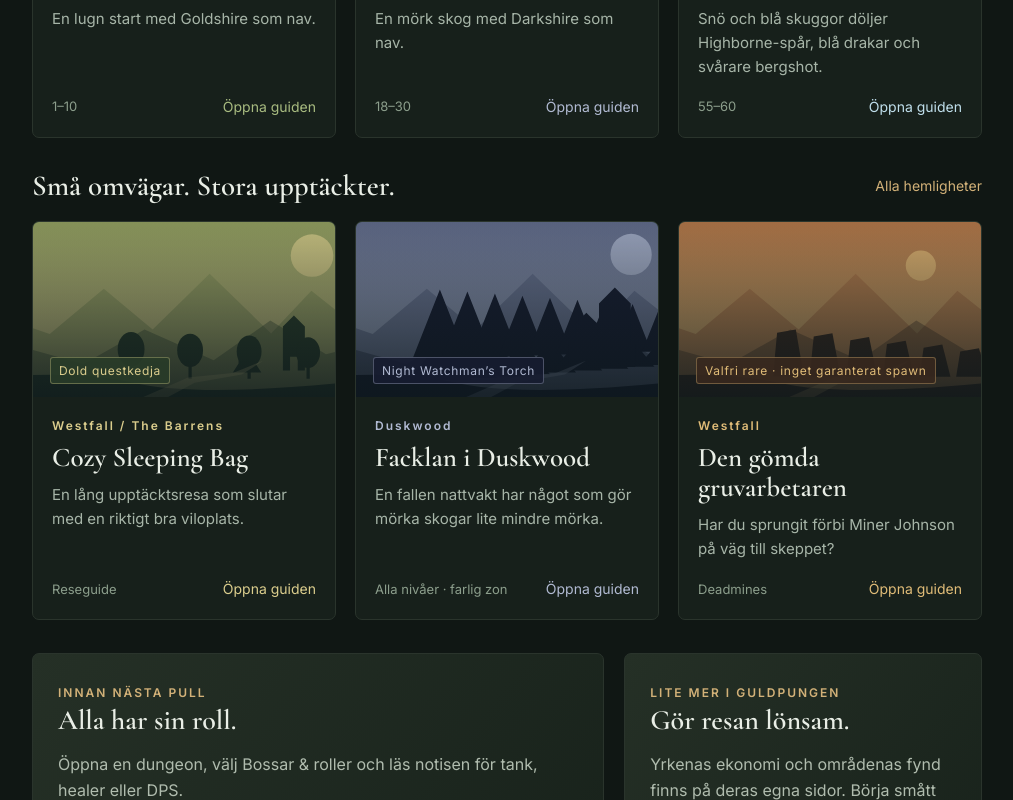
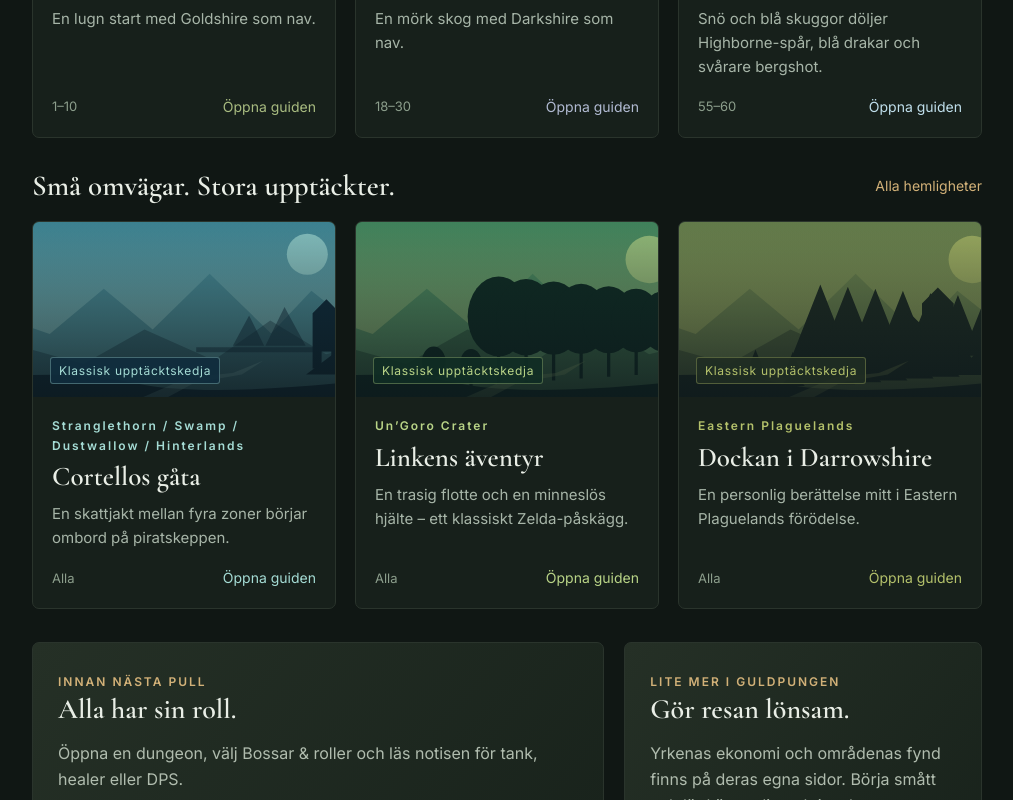
Before and after one commit to Thetobias83/Wowinformation, a plain HTML site: page index.html in a window 1280 px wide. Shown: the part 1353-2153 px from the top of the page, without its empty margins (256-1269 px from the left). Drawn offline with nearby package versions, Linux system fonts and the light colour scheme.

Commit message:
Add twelve lore chapters and three Classic discovery starts

```diff
--- a/index.html
+++ b/index.html
@@ -1,6 +1,6 @@
 <!doctype html>
 <html lang="sv">
-<head><meta charset="UTF-8"><meta name="viewport" content="width=device-width,initial-scale=1"><meta name="theme-color" content="#101914"><meta name="description" content="Svenska WoW Forever-guider: 44 områden, 35 dungeonvingar, alla yrken, lore, NPC:er, bossroller och hemligheter."><title>WoW Forever · Äventyrsguiden</title><link rel="icon" href="./compass.svg" type="image/svg+xml"><link rel="stylesheet" href="./style.css"><link rel="stylesheet" href="./areas.css?v=20261122-3"><script src="./data.js" defer></script><script src="./world.js" defer></script><script src="./professions.js" defer></script><script src="./dungeons.js" defer></script><script src="./details.js" defer></script><script src="./research.js" defer></script><script src="./lore.js" defer></script><script src="./scenes.js" defer></script><script src="./app.js?v=20261122-3" defer></script></head>
+<head><meta charset="UTF-8"><meta name="viewport" content="width=device-width,initial-scale=1"><meta name="theme-color" content="#101914"><meta name="description" content="Svenska WoW Forever-guider: 44 områden, 35 dungeonvingar, alla yrken, lore, NPC:er, bossroller och hemligheter."><title>WoW Forever · Äventyrsguiden</title><link rel="icon" href="./compass.svg" type="image/svg+xml"><link rel="stylesheet" href="./style.css"><link rel="stylesheet" href="./areas.css?v=20261122-4"><script src="./data.js" defer></script><script src="./world.js" defer></script><script src="./professions.js" defer></script><script src="./dungeons.js" defer></script><script src="./details.js" defer></script><script src="./research.js" defer></script><script src="./lore.js" defer></script><script src="./lore-more.js" defer></script><script src="./scenes.js" defer></script><script src="./app.js?v=20261122-4" defer></script></head>
 <body><a class="skip" href="#main">Hoppa till innehållet</a>
 <aside class="sidebar"><a class="brand" href="#home"><img src="./compass.svg" alt="" width="44" height="44"><span>WOW <b>FOREVER</b><small>ÄVENTYRSGUIDEN</small></span></a><p class="nav-label">DITT ÄVENTYR</p><nav aria-label="Huvudnavigation" id="navigation"></nav><div class="side-bottom"><span class="rune">✧</span><p>Det finns alltid mer<br>att upptäcka.</p><small>En svensk, oberoende fanguide</small></div></aside>
 <div class="page"><header class="topbar"><button id="menu" class="icon-button" aria-label="Öppna meny" aria-expanded="false">☰</button><div class="breadcrumb">AZEROTH / <span id="crumb">Översikt</span></div><label class="search"><span aria-hidden="true">⌕</span><input id="search" type="search" placeholder="Sök zon, boss, yrke eller hemlighet…" aria-label="Sök i alla guider"><kbd>/</kbd></label><span class="edition">WoW: Forever</span></header>
--- /dev/null
+++ b/lore-more.js
@@ -0,0 +1,72 @@
+/* Swedish wiki adaptations, CC BY-SA 4.0; attribution is rendered per chapter. */
+const MORE_LORE=[
+ {id:'blackfathom',title:'Från Elunes tempel till Aku’mais helgedom',article:'Blackfathom_Deeps',guides:['ashenvale','blackfathom-deeps'],paragraphs:[
+ 'Blackfathom Deeps var ett tempel till Elune, känt som Lathar’Lazal. Efter Sundering återstod vattenfyllda ruiner under Ashenvales kust. Den gamla helgedomen är viktig för att förstå kontrasten: det som skulle vara en plats för vördnad har blivit hem åt något helt annat.',
+ 'Twilight’s Hammer drogs till mörkret och till hydran Aku’mai. I den klassiska berättelsen leds kultisterna av Twilight Lord Kelris, som ser varelsen som ett tecken på de gamla gudarnas återkomst. Även naga och satyr söker sig till ruinernas kraft. Det är alltså flera grupper som använder samma plats, snarare än ett enda enhetligt tempelfolk.',
+ 'Se de heliga rummen och vattnet som två lager av platsens historia. En gammal moonwell är inte automatiskt trygg bara för att den en gång var helig. Denna bakgrund använder den ursprungliga berättelsen; senare Retail-bossar och Season of Discoverys raidmekaniker hör inte till denna guide.'
+ ],people:[['Twilight Lord Kelris','Kultledaren som dyrkar Aku’mai i den klassiska berättelsen.'],['Aku’mai','Hydran som kultisterna ser som ett förebud om de gamla gudarnas återkomst.']]},
+ {id:'razorfen-kraul',title:'Agamaggans arv bland törnena',article:'Razorfen_Kraul_(Classic)',guides:['barrens','razorfen-kraul'],paragraphs:[
+ 'Under War of the Ancients kämpade den väldige vildsvinsguden Agamaggan mot Burning Legion. Han föll, men hans insats bidrog till Azeroths försvar. Enligt berättelsen växte de stora törnena upp där hans blod träffade marken. För quilboar är Razorfen därför ett heligt arv, inte bara ett bekvämt gömställe.',
+ 'Charlga Razorflank tog makten över Razorfen Kraul. Under hennes styre riktas angrepp mot rivaliserande stammar och Hordens bosättningar. Den klassiska beskrivningen antyder kontakter med Scourge, men formulerar dem som misstankar. Det är en viktig skillnad mellan vad en källa slår fast och vad den bara låter invånarna befara.',
+ 'Kraul ger quilboars närvaro i Barrens en religiös och historisk bakgrund. När du ser de täta törnena ser du samtidigt ett skydd, en bosättning och ett monument över en död gud. Razorfen Downs har en egen historia om hur odödhetens makt tar plats i samma tradition.'
+ ],people:[['Agamaggan','Vildsvinsguden vars offer förknippas med Razorfen.'],['Charlga Razorflank','Härskaren som gör Kraul till ett fäste för sin stam.']]},
+ {id:'razorfen-downs',title:'Lichen på Spiral of Thorns',article:'Amnennar',guides:['razorfen-downs'],paragraphs:[
+ 'Amnennar the Coldbringer är en lich och härskare över Razorfen Downs. Han förknippas med Scourge och har sitt säte högst upp på Spiral of Thorns, omgiven av odöda tjänare. Den kalla elden och de levande törnenas former skapar en tydlig bild av odöd makt i ett äldre landskap.',
+ 'Det ger Downs en annan tyngd än Kraul. Kopplingen mellan de två platserna är inte att de är samma fäste, utan att Razorfen-traditionen får olika uttryck. Här blir slutmötet med en lich ett sätt att konfrontera Scourges närvaro långt från Lordaerons pesthärjade städer.',
+ 'Den klassiska historien låter representanter för båda fraktionerna rikta hjältar mot Amnennar. Det är bakgrund till konflikten, inte en garanti för exakta questkrav eller belöningsvärden i Forever. Senare ombyggda versioners bosslistor blandas inte in i den här instansens rollnotiser.'
+ ],people:[['Amnennar the Coldbringer','Scourge-lichen högst upp på Spiral of Thorns.'],['Andrew Brownell','En av kontakterna som i den klassiska berättelsen vill stoppa lichen.']]},
+ {id:'maraudon',title:'Zaetar, Theradras och centaurernas födelse',article:'Maraudon',guides:['desolace','maraudon'],paragraphs:[
+ 'Maraudon är både en helig plats för centaurerna och en gravplats. Zaetar, son till Cenarius, förenades med jordelementaren Princess Theradras. Deras barn blev centaurernas första khaner, som sedan dödade sin far. Theradras bevarade hans kropp och band hans ande till grottorna.',
+ 'Därför är dungeonens skönhet och förvridna natur delar av samma tragedi. Området kring Zaetars grav bär livskraft, medan andra delar av grottsystemet präglas av korruption. En besökare går inte bara genom olika färgade tunnlar utan genom följderna av en sorg som vägrar släppa taget.',
+ 'Maraudon hjälper också till att förklara varför centaurernas band till Desolace är djupare än en tillfällig bosättning. Läs berättelsen tillsammans med zonens grupper, men använd aktuell Forever-information för ingångar, questkrav och belöningar. Wiki-artikelns särskilt märkta RPG-avsnitt används inte som säker kanon här.'
+ ],people:[['Zaetar','Cenarius son och centaurernas far.'],['Princess Theradras','Jordelementaren som håller Zaetars ande kvar i Maraudon.']]},
+ {id:'duskwood-scythe',title:'Lien, gruvan och vittnet som flydde',article:'Duskwood',guides:['duskwood','deadwind-pass'],paragraphs:[
+ 'Duskwoods mörker har flera berättelsetrådar. Nekromantikern Morbent Fel hör till de odödas historia, medan Scythe of Elune knyter an till worgen och Dark Riders. Det är missvisande att göra varje spöke, varulv och grav till ett enda enkelt problem med samma lösning.',
+ 'Velinde Starsong kom till skogen med lien, men dog och vapnet försvann i Roland’s Doom. När Jitters senare fann det i gruvan utlöstes dess kraft och worgen fyllde tunnlarna. Han flydde med vapnet. Dark Riders från Deadwind Pass drogs också in i jakten, och Sven Yorgens familj blev offer för dem.',
+ 'Berättelsen gör Jitters rädsla till mer än en stämningsdetalj: han är ett vittne som bär på avgörande kunskap. Den ger också en koppling mellan Duskwood och passet österut. Den här historien är separat från Forevers användbara Night Watch-fackla och är inte en instruktion för att få ett senare druidartefaktvapen.'
+ ],people:[['Velinde Starsong','Den tidigare bäraren av Scythe of Elune.'],['Jitters','Det skräckslagna vittnet som fann vapnet i Roland’s Doom.'],['Morbent Fel','Nekromantikern som hör till skogens odöda hot.']]},
+ {id:'teldrassil',title:'Ett nytt världsträd utan den gamla gåvan',article:'World_tree',guides:['teldrassil','moonglade'],paragraphs:[
+ 'Efter att Nordrassil skadats svårt i tredje kriget hade nattalverna förlorat sin odödlighet. Fandral Staghelm och hans druider lät ett nytt världsträd växa fram: Teldrassil, Crown of the Earth. Trädet blev ett nytt hem, men var också ett försök att återställa något som gått förlorat.',
+ 'Att plantera ett stort träd var inte samma sak som att återskapa Nordrassils välsignelser. Teldrassil fick från början inte drakaspekternas välsignelse, och nattalverna återfick inte sin odödlighet. Det ger det vackra startområdet en underliggande osäkerhet: ett samhälle har byggt sin framtid kring ett löfte som inte infriats.',
+ 'Se Dolanaar och Darnassus mot den bakgrunden. Frågan är både hur nattalverna lever i sitt nya hem och vad deras ledare försöker åstadkomma. Senare välsignelser och trädets långt senare öde hör till andra skeden och beskrivs inte som något som just inträffat i Forever.'
+ ],people:[['Fandral Staghelm','Druiden som ledde arbetet med det nya världsträdet.'],['Drakaspekterna','Deras välsignelser är avgörande för skillnaden mellan världsträden.']]},
+ {id:'zulfarrak',title:'Sandfurys stad och svärdet i berättelserna',article:'Zul%27Farrak',guides:['tanaris','zulfarrak'],paragraphs:[
+ 'Zul’Farrak är Sandfury-trollens stad i Tanaris. Den öppna himlen och sanden skiljer den från en vanlig underjordisk dungeon, men stadens heliga platser och ledare gör den till mer än ett militärt läger.',
+ 'Trollens legender berättar om Sul’thraze the Lasher, ett mäktigt svärd som kan fylla fiender med svaghet och skräck. En annan berättelse gäller varelsen i den heliga bassängen, Gahz’rilla. Både föremålet och vattnet hjälper till att ge delar av staden en betydelse utöver den raka vägen till dess härskare, Chief Ukorz Sandscalp.',
+ 'Använd detta som en anledning att läsa namn, föremål och rum under rundan. Historien säger däremot inte att en viss drop är garanterad eller att ett gammalt summoningkrav är oförändrat. Bestäm med laget vilka valfria mål ni vill göra och kontrollera Forevers aktuella krav innan ni reser efter ett särskilt föremål.'
+ ],people:[['Chief Ukorz Sandscalp','Härskaren i den klassiska dungeonens slutmöte.'],['Gahz’rilla','Varelsen som förknippas med stadens heliga bassäng.']]},
+ {id:'durotar',title:'Det nya hemlandet och den bräckliga freden',article:'Invasion_of_Durotar',guides:['durotar','dustwallow'],paragraphs:[
+ 'Durotars grundande var inte bara en fråga om att välja en plats för en stad. Daelin Proudmoores flotta hotade den nya Hordens möjlighet att slå rot i Kalimdor. Amiralen såg orkerna genom de gamla krigens erfarenheter och ville slå mot dem innan deras nya rike blev starkt.',
+ 'Hans dotter Jaina hade byggt andra erfarenheter genom samarbetet med Thrall. Konflikten satte hennes band till fadern mot den fred hon försökte bevara. Thrall och Rexxar ledde Hordens försvar, och striden nådde till slut Theramore, där Daelin dödades.',
+ 'Det gör resan mellan Durotar och Dustwallow Marsh till en rörelse mellan två sammanflätade historier. Havet förenar dem lika mycket som det skiljer dem åt. Bakgrunden kommer från tiden kring Warcraft III: The Frozen Throne; den fastställer inte vilka nutida NPC-dialoger eller återspelningsbara event Forever erbjuder.'
+ ],people:[['Daelin Proudmoore','Amiralen som ville stoppa den nya Horden.'],['Jaina Proudmoore','Hans dotter, vars samarbete med Thrall ställdes på prov.'],['Rexxar','En central hjälte i försvaret av Durotar.']]},
+ {id:'mulgore',title:'En fristad som fortfarande behöver försvaras',article:'Mulgore_(Classic)',guides:['mulgore'],paragraphs:[
+ 'Mulgore omges av berg och öppnar sig mot Barrens genom en passage i öster. Slätterna och Thunder Bluffs höga mesas ger taurerna ett hem där naturen både försörjer och skyddar dem. Bloodhoof Village och Camp Narache har olika roller i det samhället: vardagsliv och upplärning inför nästa steg.',
+ 'Taurernas förbund med Horden hjälper dem stå emot centaurernas räder, men hoten är fler. Venture Companys gruvdrift, quilboars intrång och dvärgarnas utgrävningar vid Bael’dun skapar olika konflikter om samma mark. Den som söker ett gammalt ursprung i berget kan samtidigt inkräkta på någon annans hem.',
+ 'Läs därför startuppdragen som introduktioner till relationer, inte bara som en serie djur att besegra. Jakten, vattnet och respekten för landet visar vad taurerna försöker bevara. Exakta befolkningstal och material märkta som RPG-bakgrund i wikin används inte som aktuella fakta om Forever.'
+ ],people:[['Cairne Bloodhoof','Taurernas ledare i den klassiska tidsbilden.'],['Venture Company','Gruvintresset som skapar konflikt med områdets invånare.']]},
+ {id:'cortello',title:'En gåta som gör världen större',article:'Cortello%27s_Riddle_quest_chain',guides:['cortellos-riddle','stranglethorn','swamp-of-sorrows','dustwallow','hinterlands'],paragraphs:[
+ 'Cortellos kedja börjar med en skriftrulle bland Bloodsail-piraternas skepp söder om Booty Bay. I stället för en tydligt utpekad fiende får läsaren en gåta vars landskapsbeskrivning leder vidare. Texten blir färdvägen.',
+ 'Den klassiska jakten passerar en bro i Swamp of Sorrows och Bloodfen Burrow i sydvästra Dustwallow Marsh innan den slutar under vattnet vid Hinterlands stora kustvattenfall. Den klassiska belöningen är Explorer’s Knapsack, en väska med fjorton platser.',
+ 'Det är ett exempel på hur gamla uppdrag får avlägsna zoner att höra ihop. Läs ledtrådarna i ordning; detta är inte en fullständig verifiering av Forevers krav, föremålsplaceringar eller nuvarande belöning.'
+ ],people:[['Cortello','Namnet bakom den kringresande gåtans texter.'],['Bloodsail Buccaneers','Piraternas skepp är platsen där den klassiska jakten börjar.']]},
+ {id:'linken',title:'Den minneslöse hjälten vid flotten',article:'It%27s_a_Secret_to_Everybody',guides:['linken-adventure','ungoro'],paragraphs:[
+ 'En havererad flotte i Un’Goro ser först ut som ett litet miljöfynd. I den klassiska kedjan leder en undersökning av dammen vidare till Linken, som saknar sina minnen. Fyndet blir början på ett långt äventyr snarare än en snabb engångsbelöning.',
+ 'Namn som It’s a Secret to Everybody och It’s Dangerous to Go Alone gör referensen till The Legend of Zelda tydlig. Linkens situation vid en strand med en trasig flotte anknyter särskilt till Link’s Awakening. Det är en av spelets berättelser där ett påskägg också blivit en egen questkedja.',
+ 'Följ uppdragsloggen och dess mellanled. En gammal lista över hela kedjan räcker inte för att slå fast Forevers nuvarande föremålsvärden. Startöversikten på upptäcktssidan är därför märkt som Classic-underlag.'
+ ],people:[['Linken','Den minneslöse äventyraren som questkedjan handlar om.'],['A Wrecked Raft','Det undersökningsbara föremål som inleder den klassiska berättelsen.']]},
+ {id:'pamela',title:'Pamela väntar fortfarande på sin familj',article:'Pamela_Redpath',guides:['pamela-darrowshire','eastern-plaguelands'],paragraphs:[
+ 'Pamela Redpath bodde med sin familj i Darrowshire och dog när byn föll. I den klassiska berättelsen finns hennes spöke kvar bland ruinerna. Hon ber resenärer om hjälp med sin docka och hoppas fortfarande på sin familj.',
+ 'Hennes far Joseph Redpath blev korrumperad under slaget. Därmed binds den lilla personliga uppgiften ihop med byns större öde: att förstå vad som hände med familjen innebär också att förstå katastrofen i Darrowshire. Pamela ger pestlandskapets förluster ett ansikte.',
+ 'Det här är en berättelse att läsa långsamt. Senare versioner har ändrat delar av uppdragskedjan, så klassiska och moderna questlistor ska inte blandas ihop. Upptäcktsguiden ger en ingång till historien och lovar ingen särskild Forever-belöning.'
+ ],people:[['Pamela Redpath','Barnets spöke som väntar i Darrowshires ruiner.'],['Joseph Redpath','Pamelas far, vars öde är knutet till slaget.']]}
+];
+
+const CLASSIC_DISCOVERIES=[
+ {id:'cortellos-riddle',title:'Cortellos gåta',subtitle:'En skattjakt mellan fyra zoner börjar ombord på piratskeppen.',place:'Stranglethorn / Swamp / Dustwallow / Hinterlands',biome:'coast',related:['stranglethorn','swamp-of-sorrows','dustwallow','hinterlands'],steps:['Undersök Bloodsail-piraternas skepp vid Wild Shore söder om Booty Bay efter Cortello’s Riddle.','Följ första gåtan till bron i Swamp of Sorrows: från Deadwind, fortsätt österut förbi första korsningen till bron och leta under den.','Nästa klassiska ledtråd finns i Bloodfen Burrow i sydvästra Dustwallow Marsh. Räkna med fientliga raptorer.','Sista klassiska stoppet är under vattnet vid foten av det stora vattenfallet vid Hinterlands kust. Ta en säker väg ner; hoppa inte blint från klippan.']},
+ {id:'linken-adventure',title:'Linkens äventyr',subtitle:'En trasig flotte och en minneslös hjälte – ett klassiskt Zelda-påskägg.',place:'Un’Goro Crater',biome:'jungle',related:['ungoro'],steps:['Leta efter A Wrecked Raft vid dammen kring Un’Goro 63, 69. Det är den klassiska startpunkten.','Undersök dammens botten efter A Small Pack och följ uppdraget It’s a Secret to Everybody.','Fortsätt till Linken via uppdragsloggen. Detta är bara starten; senare delar kräver fler resor och mellanled.','Kontrollera aktuella Forever-krav i spelet innan du planerar resten av den långa kedjan. Klassiska nivåkrav och belöningar kan skilja sig.']},
+ {id:'pamela-darrowshire',title:'Dockan i Darrowshire',subtitle:'En personlig berättelse mitt i Eastern Plaguelands förödelse.',place:'Eastern Plaguelands',biome:'plague',related:['eastern-plaguelands'],steps:['Besök Darrowshire och leta efter Pamela Redpath. Läs hennes dialog före du går vidare.','Om Pamela’s Doll är tillgängligt: samla dockans delar enligt din questlogg och använd dem för att sätta samman dockan.','Lämna tillbaka den och läs fortsättningen om familjen. Classic-grenarna och moderna versioners fortsättning är olika.','Planera senare stridsmoment separat med rätt grupp. Den här guiden är en berättelsestart, inte en fullständig Forever-eventtaktik.']}
+];
+for(const d of CLASSIC_DISCOVERIES)GUIDES.push({...d,category:'secrets',faction:'Alla',label:'Klassisk upptäcktskedja',status:'Classic-underlag · Forever-detaljer inte verifierade',caution:'Startöversikt från klassiska wiki-källor. Kontrollera tillgänglighet, questkrav och belöningar i Forever innan du reser. Ingen fullständig steg-för-steg-guide för hela kedjan.',intro:d.subtitle,lore:['Läs den öppningsbara fördjupningen nedan för berättelsen och källan.'],npcs:[],sources:[],gold:'Se resan som ett upptäcktsmål. Belöningsuppgifter i äldre källor är inte en garanti för vad Forever ger.'});
+LORE_CHAPTERS.push(...MORE_LORE);
+for(const chapter of MORE_LORE){const key='lore-'+chapter.id;SOURCES[key]={name:'Warcraft Wiki · '+decodeURIComponent(chapter.article).replaceAll('_',' '),url:'https://warcraft.wiki.gg/wiki/'+encodeURIComponent(decodeURIComponent(chapter.article))};for(const id of chapter.guides){const g=GUIDES.find(g=>g.id===id);if(!g)throw new Error('Unknown lore connection: '+id);(g.loreChapters??=[]).push(chapter.id);g.sources=[...new Set([...g.sources,key])];for(const [name,description] of chapter.people)if(!g.npcs.some(n=>n.name===name))g.npcs.push({name,description:description+' Historisk koppling, inte en spawnangivelse.'});g.related=[...new Set([...(g.related||[]),...chapter.guides.filter(x=>x!==id)])];}}
```
Also changed, not shown: app.js, 4 other files.
